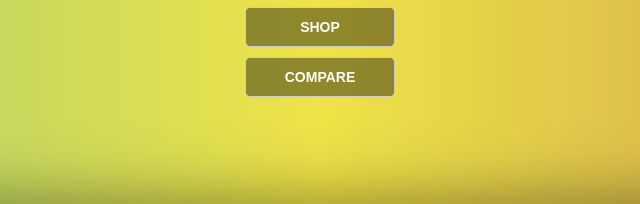
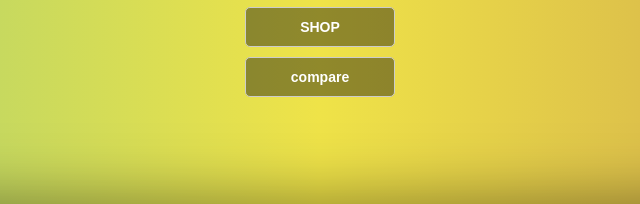
Before and after one commit to mohamadkhazaee/starlight, a website: page address.html in a window 1280 px wide. Shown: the part 593-797 px from the top of the page, 320-960 px from the left. Drawn offline with Linux system fonts and the light colour scheme.

Commit message:
asdasdas

```diff
--- a/address.html
+++ b/address.html
@@ -82,7 +82,7 @@ a:hover{
             <a href="guide.html">GUIDE</a>
             <a href="item-details.html">ITEM DETAILS</a>
             <a href="shop.html">SHOP</a>
-            <a href="compare.html">COMPARE</a>
+            <a href="compare.html">compare</a>
         </div>
 
     </body>
```
